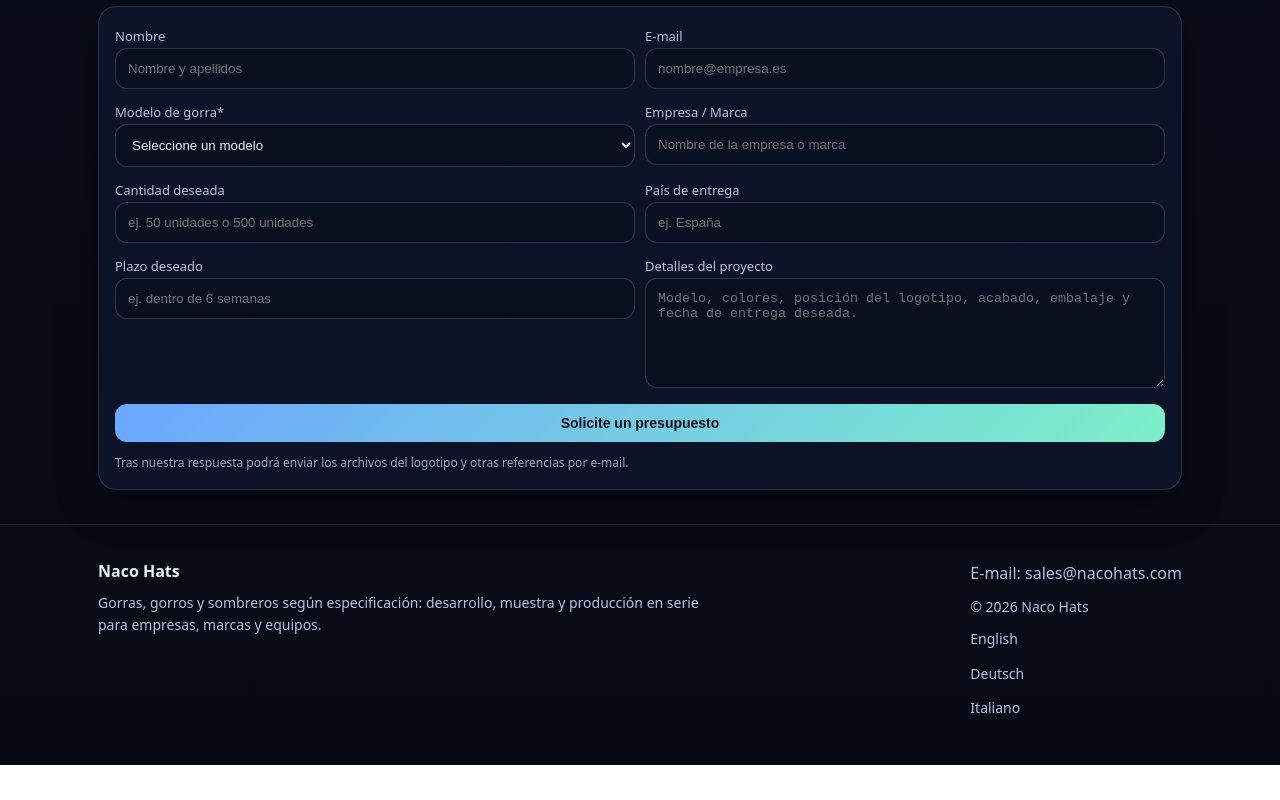
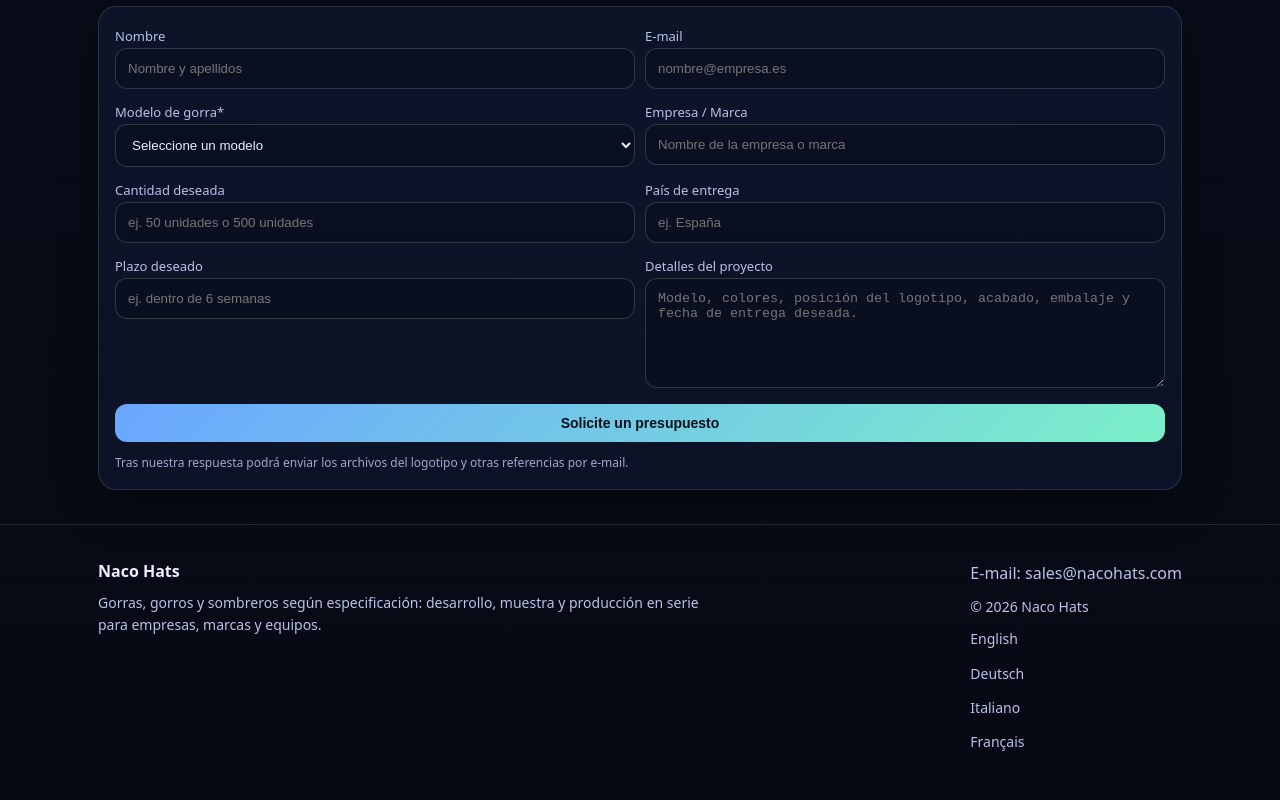
Before and after one commit to emilyzhao1023-glitch/my-static-site, a plain HTML site: page es/index.html in a window 1280 px wide. Shown: the part 3916-4716 px from the top of the page. Before the commit the page ends 4681 px from the top, so only its background shows below. Drawn offline with Linux system fonts and the light colour scheme.

Commit message:
Add reciprocal French homepage discovery links

```diff
--- a/es/index.html
+++ b/es/index.html
@@ -10,6 +10,7 @@
   <link rel="alternate" hreflang="de-DE" href="https://nacohats.com/de/" />
   <link rel="alternate" hreflang="it-IT" href="https://nacohats.com/it/" />
   <link rel="alternate" hreflang="es-ES" href="https://nacohats.com/es/" />
+  <link rel="alternate" hreflang="fr-FR" href="https://nacohats.com/fr/" />
   <link rel="alternate" hreflang="x-default" href="https://nacohats.com/" />
   <meta name="robots" content="index,follow">
   <link rel="icon" href="/favicon.ico">
@@ -316,7 +317,7 @@
   </main>
   <footer class="footer"><div class="wrap footerGrid">
     <div class="footerIntro"><strong>Naco Hats</strong><p>Gorras, gorros y sombreros según especificación: desarrollo, muestra y producción en serie para empresas, marcas y equipos.</p></div>
-    <div class="footerContact"><a href="mailto:sales@nacohats.com">E-mail: sales@nacohats.com</a><p>© 2026 Naco Hats</p><p class="language"><a href="/" lang="en" hreflang="en">English</a></p><p class="language"><a href="/de/" lang="de" hreflang="de-DE">Deutsch</a></p><p class="language"><a href="/it/" lang="it" hreflang="it-IT">Italiano</a></p></div>
+    <div class="footerContact"><a href="mailto:sales@nacohats.com">E-mail: sales@nacohats.com</a><p>© 2026 Naco Hats</p><p class="language"><a href="/" lang="en" hreflang="en">English</a></p><p class="language"><a href="/de/" lang="de" hreflang="de-DE">Deutsch</a></p><p class="language"><a href="/it/" lang="it" hreflang="it-IT">Italiano</a></p><p class="language"><a href="/fr/" lang="fr" hreflang="fr-FR">Français</a></p></div>
   </div></footer>
   <script>document.getElementById("form_time").value = Date.now();</script>
 </body>
```
